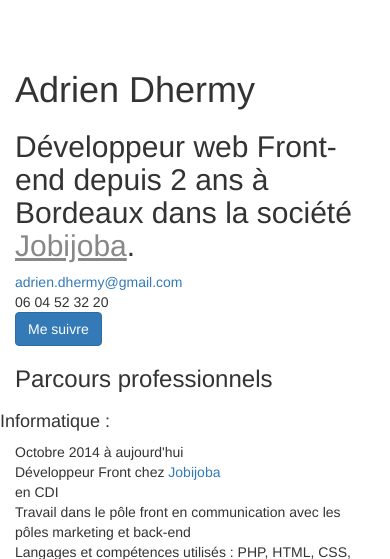
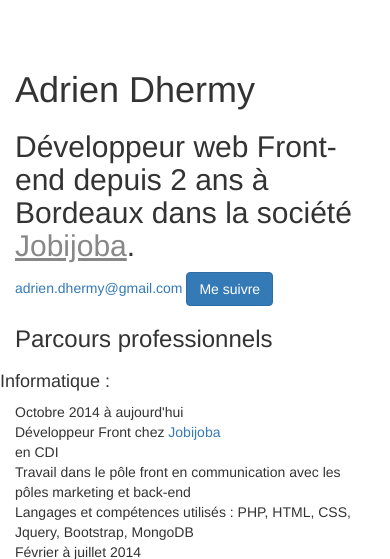
Before and after one commit to adrienDH/adrien.dhermy.fr, a PHP site: template views/Index/home.php in a window 390 px wide. Shown: the top 559 px of the page. Run offline with PHP 8.4, Linux system fonts and the light colour scheme; the template is opened without the code that fills it, so the values that code supplies are empty; some web fonts are replaced.

Commit message:
suppression du numéro de téléphone dans la présentation

```diff
--- a/views/Index/home.php
+++ b/views/Index/home.php
@@ -34,7 +34,6 @@
 				</h2>
 				<div class="button-wrapper">
 					<a class="contact" href="mailto:adrien.dhermy@gmail.com">adrien.dhermy@gmail.com</a>
-					<div class="contact">06 04 52 32 20</div>
 					<a href="#myModal" role="button" class="button btn btn-large btn-primary" data-toggle="modal">Me suivre</a>
 				</div>
 			</div>
```
